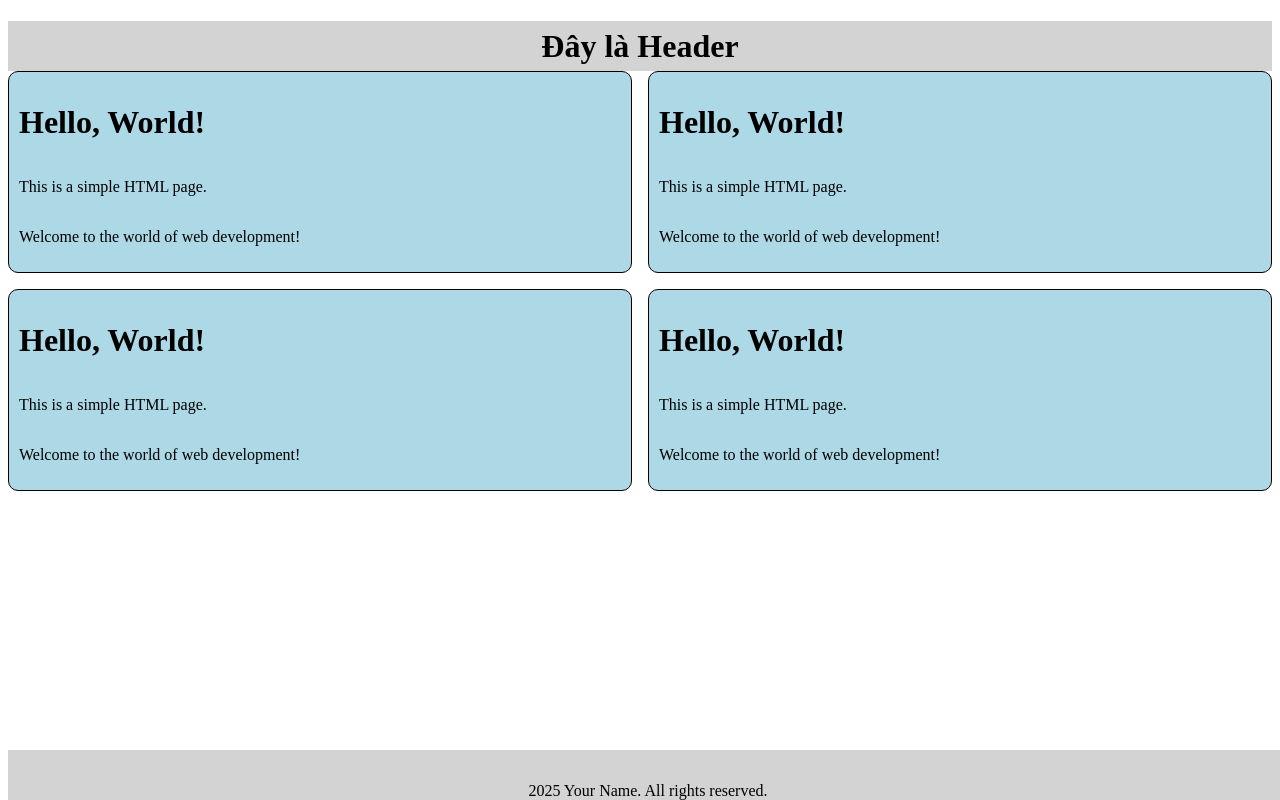
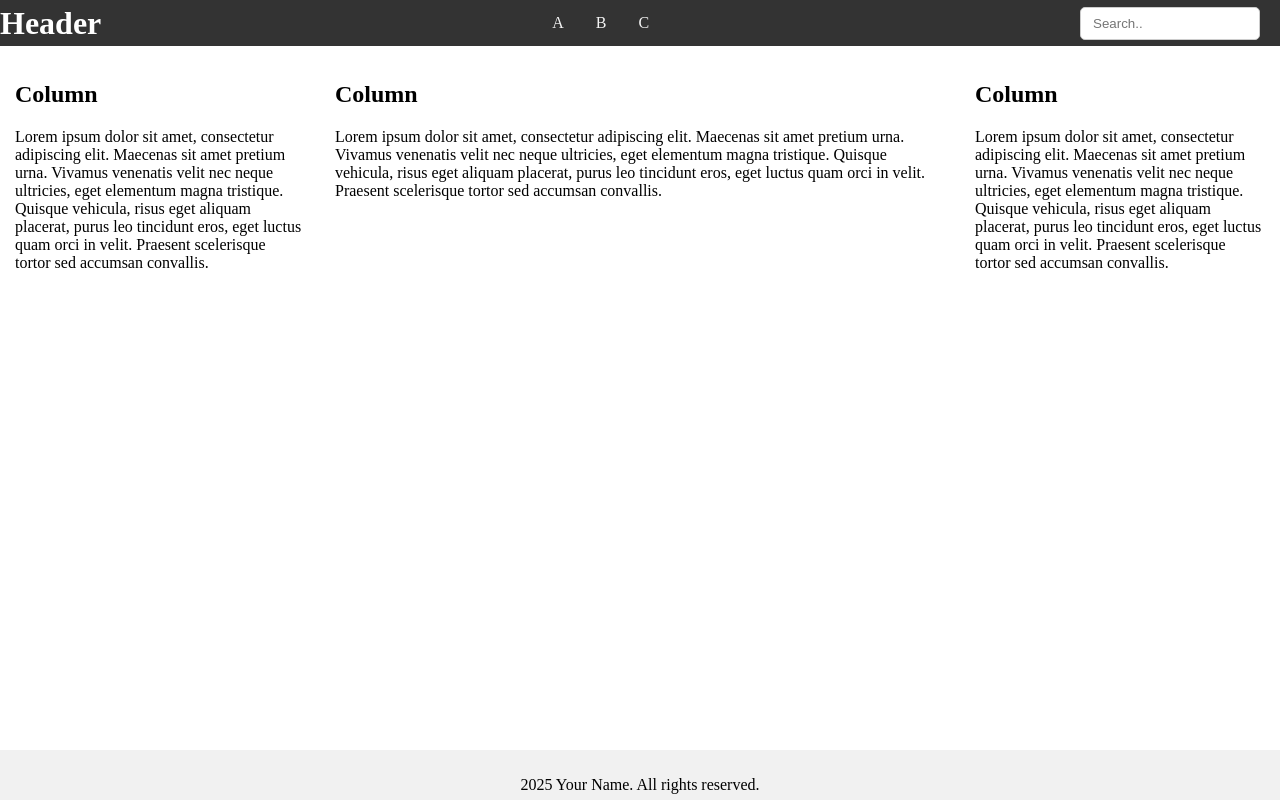
Before and after one commit to donam1705/my-first-repo, a plain HTML site: page hello.html in a window 1280 px wide. Drawn offline with Linux system fonts and the light colour scheme.

Commit message:
Cập nhật nội dung file

```diff
--- a/hello.css
+++ b/hello.css
@@ -1,69 +1,81 @@
-/* table {
-    width: 100%;
-}
-td {
-    border-style: solid;
-}
-table .abc{
-    width: 20%;
-} */
 
-/* table {
-  width: 100%;
-}
-table, th, td {
-    padding: 10px;
-    border: 1px solid black;
-} */
-
-/* div.container {
-    display: flex;
-    flex-wrap: wrap;
-    width: 100%;
-    gap: 16px;
+* {
+    box-sizing: border-box;
 }
 
-div.container > div {
-    flex: 0 0 calc(50% - 8px);
-    box-sizing: border-box;
-    border: 1px solid black;
-    background-color: lightblue;
-    border-radius: 10px;
-    padding: 10px;
-} */
+body {
+    margin: 0;
+}
 
-header {
-    width: 100%;
-    height: 50px;
-    background-color: lightgray;
+.header-nav {
+    display: flex;
+    align-items: center;
+    background: #333;
+}
+
+.header {
+    margin: 0;
+    color: #fff;
+    padding: 0 20px 0 0;
+    font-size: 2em;
+}
+
+input[type=text] {
+    width: 180px;
+    margin-right: 20px;
+    padding: 8px 12px;
+    border-radius: 5px;
+    border: 1px solid #ccc;
+}
+
+.topnav {
+    flex: 1;
+    justify-content: center;
+    background: none;
+    display: flex;
+}
+
+.topnav a {
+    display: block;
+    color: #f2f2f2;
     text-align: center;
-    line-height: 50px;
+    padding: 14px 16px;
+    text-decoration: none;
+}
+
+.topnav a:hover {
+  background-color: #ddd;
+  color: black;
+}
+
+.column {
+  float: left;
+  width: 25%;
+  padding: 15px;
+}
+
+.column:nth-child(2){
+    width: 50%;
+}
+
+.row::after {
+  content: "";
+  display: table;
+  clear: both;
 }
 
 footer{
     width: 100%;
     height: 50px;
-    background-color: lightgray;
+    background-color: #F1F1F1;
     text-align: center;
-    line-height: 50px;
+    padding: 10px;
     position: fixed;
     bottom: 0;
 }
 
-div.container {
-    display: grid;
-    grid-template-columns: 1fr 1fr;
-    grid-template-rows: auto auto;
-    gap: 16px;
+@media screen and (max-width:600px) {
+  .column {
     width: 100%;
+  }
 }
-
-div.container > div {
-    border: 1px solid black;
-    background-color: lightblue;
-    border-radius: 10px;
-    display: flex;
-    flex-direction: column;
-    padding: 10px;
-    box-sizing: border-box;
-}
--- a/hello.html
+++ b/hello.html
@@ -7,73 +7,37 @@
     <title>Hello</title>
 </head>
 <body>
-    <header>
-        <h1>Đây là Header</h1>
-    </header>
-    <!-- <table>
-    <tr>
-        <td class="abc">a</td>
-        <td>b</td>
-    </tr>
-    <tr>
-        <td class="abc">c</td>
-        <td>d</td>
-    </tr>
-    </table>
 
-    <table>
-        <tr>
-            <td class="abc" rowspan="2">a</td>
-            <td style="text-align: center;">b</td>
-            <td class="abc" style="text-align: right;" rowspan="2">c</td>
-        </tr>
-        <tr>
-            <td style="text-align: center;">d</td>
-        </tr>
-    </table> -->
+    <div class="header-nav">
+        <h1 class="header">Header</h1>
 
-    <!-- <table>
-    <tr>
-        <td>a</td>
-        <td>b</td>
-    </tr>
-    <tr>
-        <td>c</td>
-        <td>d</td>
-    </tr>
-    </table> -->
+        <div class="topnav">
+            <a href="#">A</a>
+            <a href="#">B</a>
+            <a href="#">C</a>
+        </div>
 
-    <main>
-        <div class="container">
-            <div>
-                <h1>Hello, World!</h1>
-                <p>This is a simple HTML page.</p>
-                <p>Welcome to the world of web development!</p>
-            </div>
+        <form>
+            <input type="text" name="search" placeholder="Search..">
+        </form>
+    </div>
 
-            <div>
-                <h1>Hello, World!</h1>
-                <p>This is a simple HTML page.</p>
-                <p>Welcome to the world of web development!</p>
-            </div>
+    <div class="row">
+        <div class="column">
+            <h2>Column</h2>
+            <p>Lorem ipsum dolor sit amet, consectetur adipiscing elit. Maecenas sit amet pretium urna. Vivamus venenatis velit nec neque ultricies, eget elementum magna tristique. Quisque vehicula, risus eget aliquam placerat, purus leo tincidunt eros, eget luctus quam orci in velit. Praesent scelerisque tortor sed accumsan convallis.</p>
+        </div>
 
-            <div>
-                <h1>Hello, World!</h1>
-                <p>This is a simple HTML page.</p>
-                <p>Welcome to the world of web development!</p>
-            </div>
+        <div class="column">
+            <h2>Column</h2>
+            <p>Lorem ipsum dolor sit amet, consectetur adipiscing elit. Maecenas sit amet pretium urna. Vivamus venenatis velit nec neque ultricies, eget elementum magna tristique. Quisque vehicula, risus eget aliquam placerat, purus leo tincidunt eros, eget luctus quam orci in velit. Praesent scelerisque tortor sed accumsan convallis.</p>
+        </div>
 
-            <div>
-                <h1>Hello, World!</h1>
-                <p>This is a simple HTML page.</p>
-                <p>Welcome to the world of web development!</p>
-            </div>
+        <div class="column">
+            <h2>Column</h2>
+            <p>Lorem ipsum dolor sit amet, consectetur adipiscing elit. Maecenas sit amet pretium urna. Vivamus venenatis velit nec neque ultricies, eget elementum magna tristique. Quisque vehicula, risus eget aliquam placerat, purus leo tincidunt eros, eget luctus quam orci in velit. Praesent scelerisque tortor sed accumsan convallis.</p>
         </div>
-    </main>
-        <!-- <div>
-            <iframe width="400" height="400" src="">
-            </iframe>
-        </div> -->
+    </div>
 
     <footer>
         <p> 2025 Your Name. All rights reserved.</p>
--- a/style.css
+++ b/style.css
@@ -49,7 +49,7 @@ h2 {
 #message {
   text-align: center;
   color: green;
-  margin: 10px 0;
+  margin: 0 0 20px;
   font-size: 14px;
 }
 
@@ -87,7 +87,7 @@ li button {
     width: 500px;
   }
 }
-@media(max-width: 210px) {
+@media(max-width: 350px) {
   body {
     padding: 10px;
   }
```
